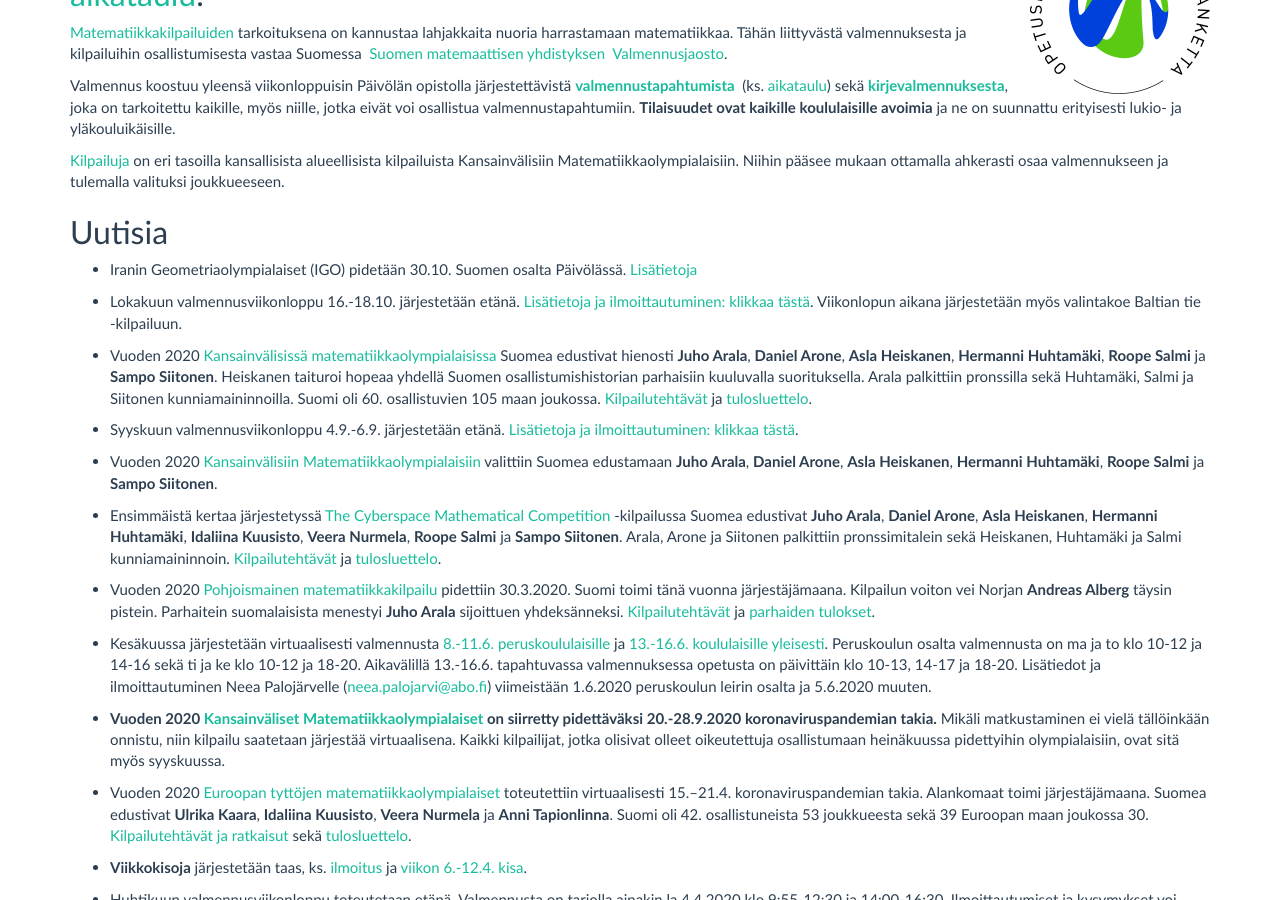
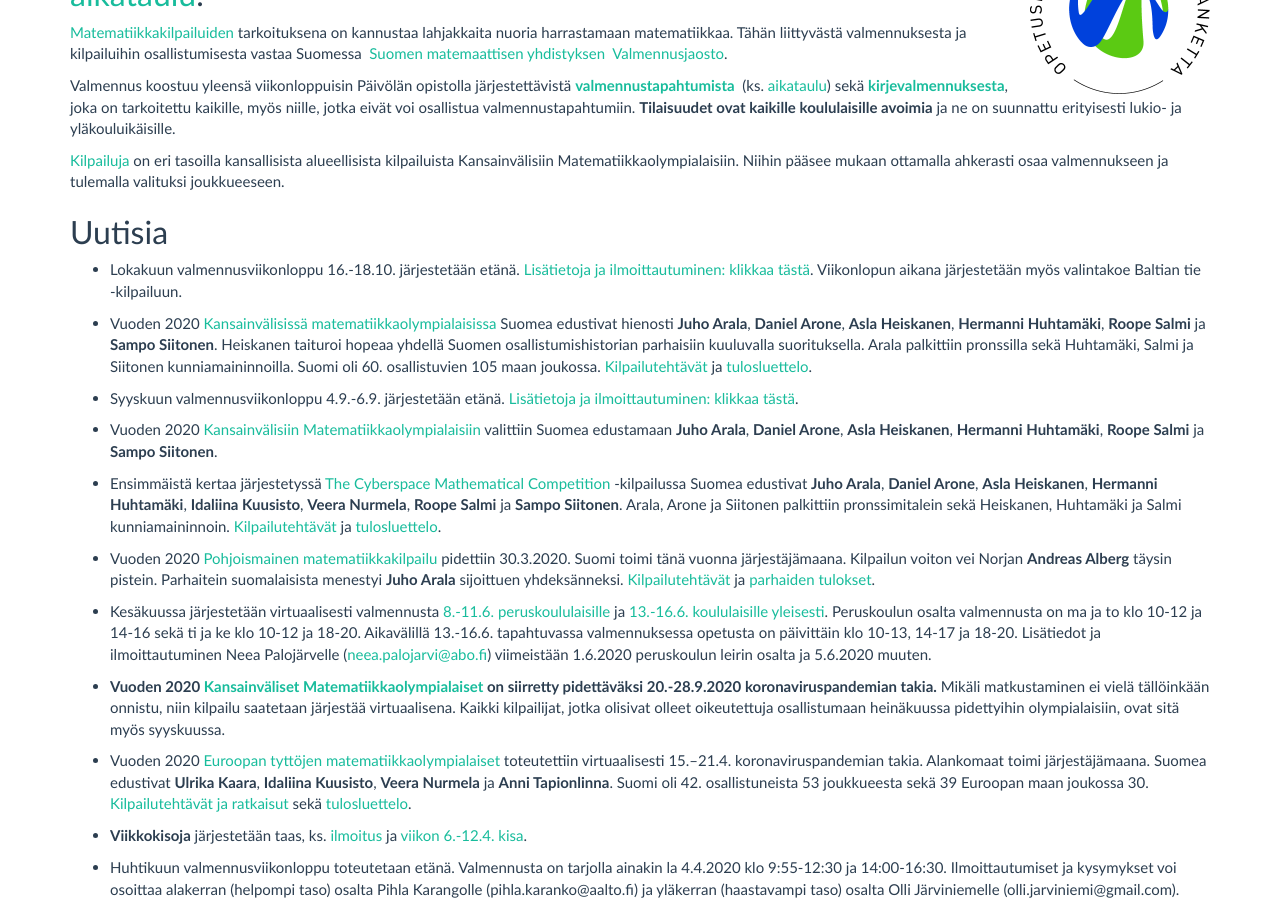
Before and after one commit to matematiikkakilpailut/matematiikkakilpailut.github.io, a Jekyll site: the page built from index.md, in a window 1280 px wide and 900 px high, scrolled down 348 px. Built offline with Jekyll 4.4.1, drawn with Linux system fonts in a browser that asks for light colours.

Commit message:
Removed IGO info from the main page, after all, for now.

```diff
--- a/index.md
+++ b/index.md
@@ -40,8 +40,6 @@ viikkoa etukäteen!**
 
 
 ## <a name="uutisia"></a>Uutisia
-
-* Iranin Geometriaolympialaiset (IGO) pidetään 30.10. Suomen osalta Päivölässä. [Lisätietoja](/IGO/)
 
 * Lokakuun valmennusviikonloppu 16.-18.10. järjestetään etänä. [Lisätietoja ja ilmoittautuminen: klikkaa tästä](/aikataulu/2020W42/). Viikonlopun aikana järjestetään myös valintakoe Baltian tie -kilpailuun.
 
```
